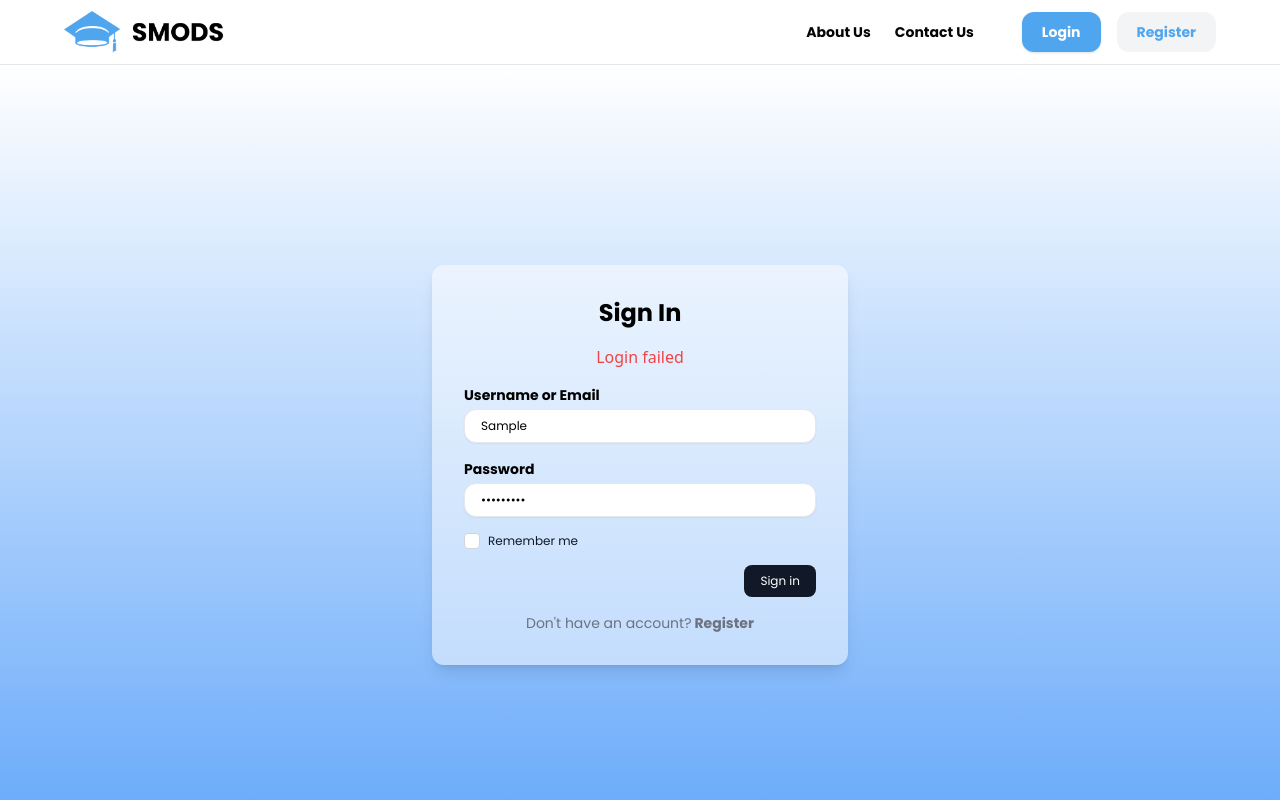
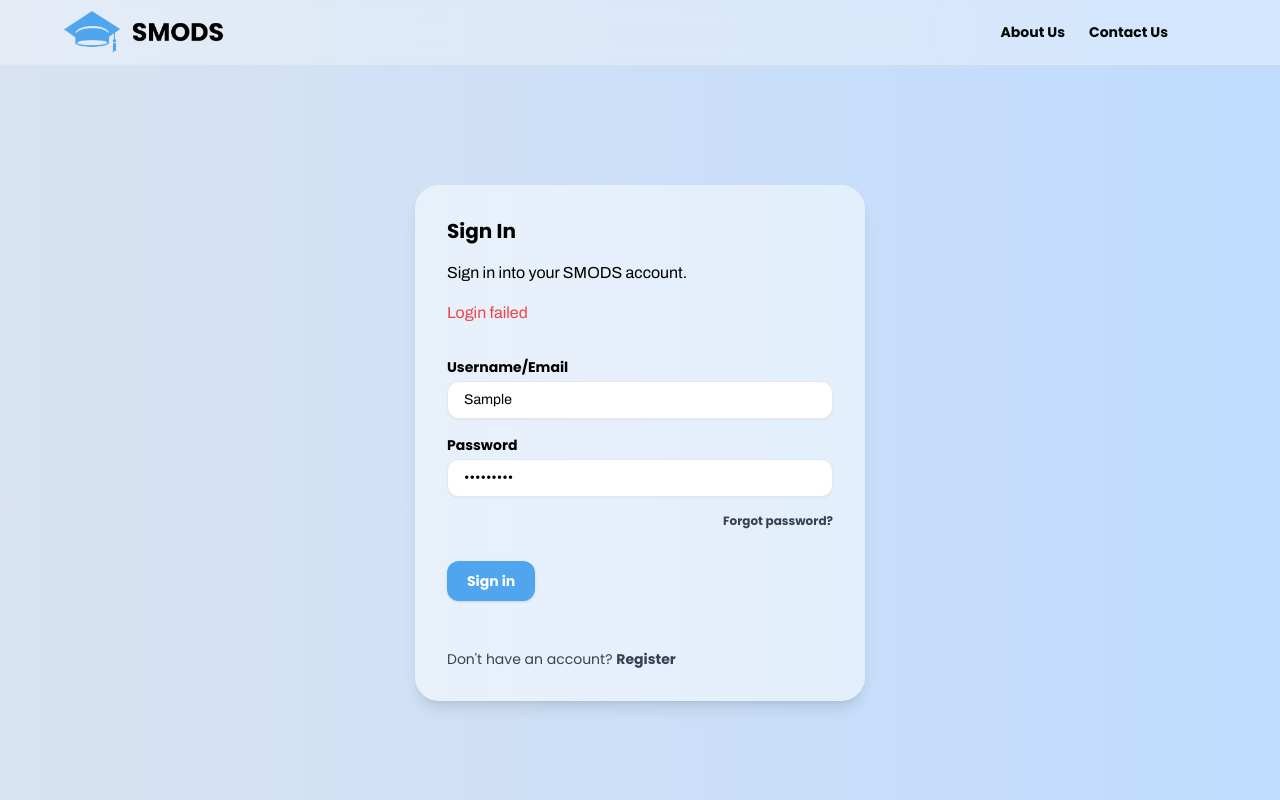
Before and after one commit to mattw23n/smods, a React (Create React App) app in the folder frontend/: page /signin in a window 1280 px wide. Both pictures are taken after typing "Sample", "Sample123" into the empty fields and a click on the button "Sign in". Shown: the top 800 px of the page. Built offline with nearby package versions, Linux system fonts and the light colour scheme; no server answers.

Commit message:
updated page designs for sign in, register, and system or user status

```diff
--- a/frontend/src/App.js
+++ b/frontend/src/App.js
@@ -35,6 +35,7 @@ function App() {
                     <Route path="/handle-verification" element={<HandleVerification />} />
                     <Route path="/password-recovery" element={<RequestPasswordReset />} />
                     <Route path="/reset-password" element={<ResetPassword />} />
+
                 </Routes>
             </Router>
         </UserProvider>
--- a/frontend/src/pages/loading.jsx
+++ b/frontend/src/pages/loading.jsx
@@ -10,7 +10,7 @@ function Loading() {
         <svg xmlns="http://www.w3.org/2000/svg" viewBox="0 0 24 24" fill="currentColor" className="size-10 animate-spin">
         <path fillRule="evenodd" d="M4.755 10.059a7.5 7.5 0 0 1 12.548-3.364l1.903 1.903h-3.183a.75.75 0 1 0 0 1.5h4.992a.75.75 0 0 0 .75-.75V4.356a.75.75 0 0 0-1.5 0v3.18l-1.9-1.9A9 9 0 0 0 3.306 9.67a.75.75 0 1 0 1.45.388Zm15.408 3.352a.75.75 0 0 0-.919.53 7.5 7.5 0 0 1-12.548 3.364l-1.902-1.903h3.183a.75.75 0 0 0 0-1.5H2.984a.75.75 0 0 0-.75.75v4.992a.75.75 0 0 0 1.5 0v-3.18l1.9 1.9a9 9 0 0 0 15.059-4.035.75.75 0 0 0-.53-.918Z" clipRule="evenodd" />
       </svg>
-
+        <p className="font-bold font-poppins text-xl">Important work in progress...</p>
       </div>
     </div>
   );
--- a/frontend/src/pages/register.jsx
+++ b/frontend/src/pages/register.jsx
@@ -3,6 +3,7 @@ import axios from "axios";
 import { Link, useNavigate } from 'react-router-dom';
 import Header from "../components/header";
 import Footer from "../components/footer";
+import Background from "../components/background";
 
 function Form() {
     const [user, setUser] = useState("");
@@ -13,7 +14,19 @@ function Form() {
     const [error, setError] = useState("");
     const [success, setSuccess] = useState("");
     const [loading, setLoading] = useState(false);
+    const [submit, setSubmit] = useState("");
+
+    const [inputErrors, setInputErrors] = useState({
+        email: "",
+        username: "",
+        password: "",
+        year: "",
+        degree: "",
+    });
+
     const navigate = useNavigate();
+
+    const degrees = ["Computer Science", "Information Systems", "Software Engineering", "Computing & Law"]
 
     const handleUserChange = (event) => {
         setUser(event.target.value);
@@ -37,8 +50,20 @@ function Form() {
 
     const handleSubmit = async (event) => {
         event.preventDefault();
+
+
+        const newErrors = {
+            email: email ? '' : 'Email is required',
+            username: user ? '' : 'Username is required',
+            password: password ? '' : 'Password is required',
+            year: year ? '' : 'Year is required',
+            degree: degree ? '' : 'Degree is required',
+        };
+
+        setInputErrors(newErrors);
+
+        if (!newErrors.email && !newErrors.username && !newErrors.password && !newErrors.year && !newErrors.degree) {
             console.log("Form submitted");
-
             const userData = {
                 username: user,
                 email: email,
@@ -63,28 +88,38 @@ function Form() {
             } finally {
                 setLoading(false); // Ensure loading state is reset
             }
+        }else{
+            setSubmit('Form is incomplete!')
+        }
+
     };
 
     return (
-        <div className="mx-auto p-4 pt-0 w-full max-w-lg">
-            <div className="bg-white bg-opacity-50 rounded-xl p-8 shadow-lg flex flex-col">
-                <p className="text-center text-2xl font-bold font-poppins">Register</p>
-                {error && <p className="text-red-500 text-center">{error}</p>}
-                {success && <p className="text-green-500 text-center">{success}</p>}
-                <div className="flex-1 overflow-y-auto max-h-[225px] px-2">
-                    <form onSubmit={handleSubmit} className="space-y-4">
+        <div className="flex flex-col items-center justify-center my-20 pt-10">
+            <div className="bg-white/50 rounded-3xl p-8 shadow-lg text-justify w-[450px]">
+                <div className="flex flex-col gap-4 mb-8">
+                    <p className="text-xl font-bold font-poppins">Register</p>
+                    <p className="font-archivo">Register to make your SMODS account.</p>
+                    {error && <p className="text-red-500 font-archivo">{error}</p>}
+                    {submit && <p className="text-red-500 font-archivo">{submit}</p>}
+                    {success && <p className="text-green-500 font-archivo">{success}</p>}
+                </div>
+                <div className="flex-1 overflow-y-auto max-h-[250px] px-2">
+                <form onSubmit={handleSubmit}>
+                    <div className="flex flex-col gap-4">
                         <div>
                             <p className="font-bold pb-1 text-sm font-poppins">Email</p>
                             <label htmlFor="email" className="sr-only">Email</label>
                             <div className="relative">
                                 <input
                                     type="email"
-                                    className="w-full rounded-xl border-gray-200 py-2 px-4 pe-12 text-sm shadow-sm"
-                                    placeholder="Enter email"
+                                    className="w-full rounded-xl border-gray-200 py-2 px-4 pe-12 text-sm font-archivo shadow-sm"
+                                    placeholder="Enter your email"
                                     value={email}
                                     onChange={handleEmailChange}
                                 />
                             </div>
+                            {inputErrors.email && <p className="text-red-500 text-xs mt-1">{inputErrors.email}</p>}
                         </div>
                         <div>
                              <p className="font-bold pb-1 text-sm font-poppins">Username</p>
@@ -92,32 +127,36 @@ function Form() {
                              <div className="relative">
                                  <input
                                      type="text"
-                                    className="w-full rounded-xl border-gray-200 py-2 px-4 pe-12 text-sm shadow-sm"
+                                     className="w-full rounded-xl border-gray-200 py-2 px-4 pe-12 text-sm font-archivo shadow-sm"
                                      placeholder="Enter username"
                                      value={user}
                                      onChange={handleUserChange}
                                  />
                             </div>
+                            {inputErrors.username && <p className="text-red-500 text-xs mt-1">{inputErrors.username}</p>}
                         </div>
                         <div>
-                            <p className="font-bold pb-1 text-sm font-poppins">Password</p>
                             <label htmlFor="password" className="sr-only">Password</label>
                             <div className="relative">
+                                <p className="font-bold pb-1 text-sm font-poppins">
+                                    Password
+                                </p>
                                 <input
                                     type="password"
-                                    className="w-full rounded-xl border-gray-200 py-2 px-4 pe-12 text-sm shadow-sm"
-                                    placeholder="Enter password"
+                                    className="w-full rounded-xl border-gray-200 py-2 px-4 pe-12 text-sm font-archivo shadow-sm"
+                                    placeholder="Enter your password"
                                     value={password}
                                     onChange={handlePasswordChange}
                                 />
                             </div>
+                            {inputErrors.password && <p className="text-red-500 text-xs mt-1">{inputErrors.password}</p>}
                         </div>
                         <div>
                             <p className="font-bold pb-1 text-sm font-poppins">Year</p>
                             <label htmlFor="year" className="sr-only">Year</label>
                             <div className="relative">
                                 <select
-                                    className="w-full rounded-xl border-gray-200 py-2 px-4 text-sm shadow-sm"
+                                    className="w-full rounded-xl border-gray-200 py-2 px-4 pe-12 text-sm font-archivo shadow-sm"
                                     value={year}
                                     onChange={handleYearChange}
                                 >
@@ -128,53 +167,64 @@ function Form() {
                                     <option value="4">4</option>
                                 </select>
                             </div>
+                            {inputErrors.year && <p className="text-red-500 text-xs mt-1">{inputErrors.year}</p>}
                         </div>
                         <div>
                             <p className="font-bold pb-1 text-sm font-poppins">Degree</p>
                             <label htmlFor="Degree" className="sr-only">Degree</label>
                             <div className="relative">
                                 <select
-                                    className="w-full rounded-xl border-gray-200 py-2 px-4 text-sm shadow-sm"
+                                    className="w-full rounded-xl border-gray-200 py-2 px-4 pe-12 text-sm font-archivo shadow-sm"
                                     value={degree}
                                     onChange={handleDegreeChange}
                                 >
                                     <option value="" disabled>Select Degree</option>
-                                    <option value="Undergraduate">Undergraduate</option>
-                                    <option value="Postgraduate">Postgraduate</option>
+                                    {degrees.map((m, key) => (
+                                        <option key={key} value={m}>{m}</option>
+                                    ))}
+
                                 </select>
                             </div>
+                            {inputErrors.degree && <p className="text-red-500 text-xs mt-1">{inputErrors.degree}</p>}
                         </div>
+
+                    </div>
+
+                    <div className='mt-8'>
                         <button
                             type="submit"
-                            className="font-poppins block ml-auto rounded-lg bg-gray-900 px-4 py-2 text-xs font-medium text-white hover:opacity-75"
+                            className="bg-primary rounded-xl px-5 py-2.5 w-fit flex text-text font-archivo gap-2 text-sm font-poppins font-bold text-white shadow hover:bg-blue-500 transition all"
                         >
-                            Sign Up!
+                            Register
                         </button>
+
+                    </div>
+
                 </form>
             </div>
-                <p className="text-center text-sm text-gray-500 font-poppins mt-4">
-                    Already have an account?
-                    <Link className="font-bold font-poppins" to="/signin"> Sign In</Link>
+
+                <p className="text-left text-sm text-gray-700 font-poppins mt-12">
+                    Already have an account? <Link className="font-bold hover:text-gray-900" to="/signin">Sign In</Link>
                 </p>
+            </div>
+
+            <div className="my-20 py-20">
+
             </div>
         </div>
     );
 }
 
-function Content() {
-    return (
-        <div className="min-h-screen flex-1 bg-gradient-to-b from-white to-blue-400 flex items-center justify-center min-h-[83vh]">
-            <Form />
-        </div>
-    );
-}
 
 function Register() {
     return (
-        <div className="min-h-screen flex flex-col">
-            <Header isSignIn={true} />
-            <Content />
+        <div className="relative flex flex-col min-h-screen">
+            <Background />
+                <div className="relative z-10">
+                    <Header showLogIn={false} />
+                    <Form />
                     <Footer />
+                </div>
         </div>
     );
 }
--- a/frontend/src/pages/sign_in.jsx
+++ b/frontend/src/pages/sign_in.jsx
@@ -5,20 +5,23 @@ import Footer from "../components/footer";
 import Loading from "./loading";
 import { UserContext } from "../data/user";
 import axios from "axios";
+import Background from "../components/background";
 
 function Form() {
     const { loginUser } = useContext(UserContext);
 
     const [username, setUsername] = useState("");
     const [password, setPassword] = useState("");
-    const [isChecked, setIsChecked] = useState(false);
     const [loading, setLoading] = useState(false);
     const [error, setError] = useState("");
+
+    const [inputErrors, setInputErrors] = useState({
+        username: "",
+        password: "",
+    });
+
     const navigate = useNavigate();
 
-    const handleCheckboxChange = (event) => {
-        setIsChecked(event.target.checked);
-    };
 
     const handleUsernameChange = (event) => {
         setUsername(event.target.value);
@@ -33,6 +36,14 @@ function Form() {
         console.log("Username:", username);
         console.log("Password:", password);
 
+        const newErrors = {
+            username: username ? '' : 'Username/Email is required',
+            password: password ? '' : 'Password is required',
+        };
+
+        setInputErrors(newErrors);
+
+        if (!newErrors.username && !newErrors.password) {
             setLoading(true);
 
             try {
@@ -69,6 +80,7 @@ function Form() {
             } finally {
                 setLoading(false);
             }
+        }
     };
 
     if (loading) {
@@ -76,25 +88,31 @@ function Form() {
     }
 
     return (
-        <div className="mx-auto p-4 w-full max-w-md">
-            <div className="bg-white bg-opacity-50 rounded-xl p-8 shadow-lg">
-                <form onSubmit={handleSubmit} className="space-y-4">
-                    <p className="text-center text-2xl font-bold font-poppins">Sign In</p>
-                    {error && <p className="text-red-500 text-center">{error}</p>}
+        <div className="flex flex-col items-center justify-center my-20 pt-10">
+            <div className="bg-white/50 rounded-3xl p-8 shadow-lg text-justify w-[450px]">
+                <div className="flex flex-col gap-4 mb-8">
+                    <p className="text-xl font-bold font-poppins">Sign In</p>
+                    <p className="font-archivo">Sign in into your SMODS account.</p>
+                    {error && <p className="text-red-500 font-archivo text-left">{error}</p>}
+                </div>
+
+                <form onSubmit={handleSubmit}>
+                    <div className="flex flex-col gap-4">
                         <div>
                             <p className="font-bold pb-1 text-sm font-poppins">
-                            Username or Email
+                                Username/Email
                             </p>
                             <label htmlFor="username" className="sr-only">Username</label>
                             <div className="relative">
                                 <input
                                     type="text"
-                                className="w-full rounded-xl border-gray-200 py-2 px-4 pe-12 text-xs shadow-sm font-poppins"
+                                    className="w-full rounded-xl border-gray-200 py-2 px-4 pe-12 text-sm font-archivo shadow-sm"
                                     placeholder="Enter username"
                                     value={username}
                                     onChange={handleUsernameChange}
                                 />
                             </div>
+                            {inputErrors.username && <p className="text-red-500 text-xs mt-1">{inputErrors.username}</p>}
                         </div>
                         <div>
                             <label htmlFor="password" className="sr-only">Password</label>
@@ -104,55 +122,53 @@ function Form() {
                                 </p>
                                 <input
                                     type="password"
-                                className="w-full rounded-xl border-gray-200 py-2 px-4 pe-12 text-xs shadow-sm font-poppins"
+                                    className="w-full rounded-xl border-gray-200 py-2 px-4 pe-12 text-sm font-archivo shadow-sm"
                                     placeholder="Enter password"
                                     value={password}
                                     onChange={handlePasswordChange}
                                 />
                             </div>
+                            {inputErrors.password && <p className="text-red-500 text-xs mt-1">{inputErrors.password}</p>}
                         </div>
-                    <div className="flex items-center">
-                        <input
-                            type="checkbox"
-                            id="remember-me"
-                            checked={isChecked}
-                            onChange={handleCheckboxChange}
-                            className="h-4 w-4 text-indigo-600 border-gray-300 rounded focus:ring-indigo-500"
-                        />
-                        <label htmlFor="remember-me" className="font-poppins ml-2 block text-xs text-gray-900">
-                            Remember me
-                        </label>
+                        <p className="text-right text-xs text-gray-700 font-poppins">
+                                <Link className="font-bold hover:text-gray-900" to="/register">Forgot password?</Link>
+                        </p>
                     </div>
+
+                    <div className='mt-8'>
                         <button
                             type="submit"
-                        className="font-poppins block ml-auto rounded-lg bg-gray-900 px-4 py-2 text-xs font-medium text-white hover:opacity-75"
+                            className="bg-primary rounded-xl px-5 py-2.5 w-fit flex text-text font-archivo gap-2 text-sm font-poppins font-bold text-white shadow hover:bg-blue-500 transition all"
                         >
                             Sign in
                         </button>
-                    <p className="text-center text-sm text-gray-500 font-poppins">
-                        Don't have an account?
-                        <Link className="font-bold font-poppins" to="/register"> Register</Link>
+
+                    </div>
+
+                </form>
+
+                <p className="text-left text-sm text-gray-700 font-poppins mt-12">
+                    Don't have an account? <Link className="font-bold hover:text-gray-900" to="/register">Register</Link>
                 </p>
-                </form>
+            </div>
+
+            <div className="my-20 py-20">
+
             </div>
         </div>
     );
 }
 
-function Content() {
-    return (
-        <div className="min-h-screen flex-1 bg-gradient-to-b from-white to-blue-400 flex items-center justify-center min-h-[83vh]">
-            <Form />
-        </div>
-    );
-}
 
 function SignIn() {
     return (
-        <div className="min-h-screen flex flex-col">
-            <Header isSignIn={true} />
-            <Content />
+        <div className="relative flex flex-col min-h-screen">
+            <Background />
+                <div className="relative z-10">
+                    <Header showLogIn={false} />
+                    <Form />
                     <Footer />
+                </div>
         </div>
     );
 }
```
Also changed, not shown: frontend/src/components/header.jsx (+6 -1 lines), frontend/src/pages/RequestPasswordReset.jsx (+24 -14 lines), frontend/src/pages/ResendVerification.jsx (+26 -12 lines), frontend/src/pages/ResetPassword.jsx (+38 -21 lines), frontend/src/pages/VerifyEmail.jsx (+27 -8 lines), 1 other file (tests, documents, lock files or other folders). Lines whose indentation alone changed are shown as unchanged.
